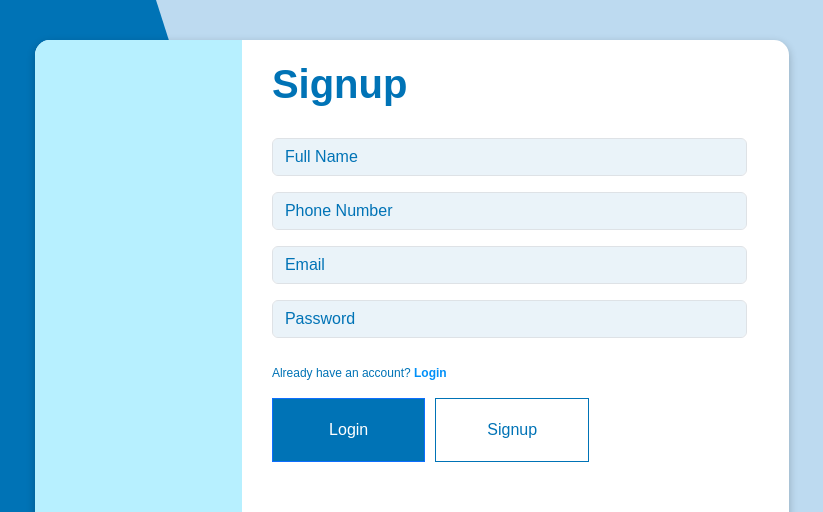
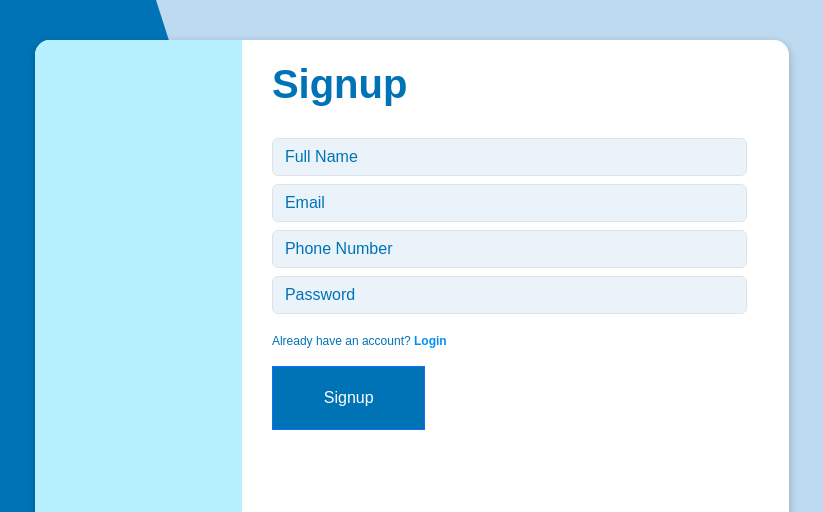
Before and after one commit to AnandRP2030/EV-Locator, a React (Vite) app in the folder client/: page /signup in a window 1280 px wide. Shown: the top 512 px of the page, without its empty margins (228-1051 px from the left). Built offline with nearby package versions, Linux system fonts and the light colour scheme.

Commit message:
signup form validated

```diff
--- a/client/package.json
+++ b/client/package.json
@@ -10,6 +10,7 @@
     "preview": "vite preview"
   },
   "dependencies": {
+    "axios": "^1.5.1",
     "bootstrap": "^5.3.2",
     "react": "^18.2.0",
     "react-bootstrap": "^2.9.0",
--- a/client/src/Pages/Signup.jsx
+++ b/client/src/Pages/Signup.jsx
@@ -1,12 +1,113 @@
-import { Container, Image, Form, Button, Stack } from "react-bootstrap";
-import {useNavigate} from 'react-router-dom';
+import {
+  Container,
+  Image,
+  Form,
+  Button,
+  Stack,
+  InputGroup,
+  Toast,
+  ToastContainer,
+} from "react-bootstrap";
+import { useState } from "react";
+import { useNavigate } from "react-router-dom";
+import axios from "axios";
 import "./styles/login.css";
 
 const Signup = () => {
   const navigate = useNavigate();
+  const [name, setName] = useState("");
+  const [email, setEmail] = useState("");
+  const [phoneNumber, setPhoneNumber] = useState("");
+  const [password, setPassword] = useState("");
+  const [isPasswordValid, setIsPasswordValid] = useState(false);
+  const [validated, setValidated] = useState(false);
+  const [showAlert, setShowAlert] = useState(false);
+  const [alertMsg, setAlertMsg] = useState("");
+
+  const handleChanges = (e) => {
+    const value = e.target.value;
+    switch (e.target.name) {
+      case "name":
+        setName(value);
+        break;
+      case "email":
+        setEmail(value);
+        break;
+      case "phoneNumber":
+        setPhoneNumber(value);
+        break;
+      case "password":
+        setPassword(value);
+        setIsPasswordValid(value.length >= 6);
+        break;
+      default:
+        break;
+    }
+  };
+
+  const handleSubmit = (event) => {
+    event.preventDefault();
+    const form = event.currentTarget;
+
+    setValidated(true);
+    if (!isPasswordValid) {
+      setShowAlert(true);
+      setAlertMsg("Password must be at least 6 characters long.");
+      return;
+    }
+
+    if (
+      form.checkValidity() === true &&
+      name &&
+      email &&
+      phoneNumber &&
+      password
+    ) {
+      sendToServer();
+    }
+  };
+
+  const sendToServer = () => {
+    const userData = {
+      name,
+      email,
+      phoneNumber,
+      password,
+    };
+    axios
+      .post("http://localhost:3000/user/register", userData)
+      .then((response) => {
+        console.log(response.status);
+        if (response.status === 201) {
+          console.log("Registraion completed.");
+          setShowAlert(true);
+          setAlertMsg("Registration completed.");
+          setTimeout(() => {
+            navigate("/login");
+          }, 2400);
+        }
+      })
+      .catch((err) => {
+        console.log("error: => ", err);
+        if (err.response.status === 400) {
+          console.log("error: => ", err.response.data.message);
+        }
+      });
+  };
 
   return (
     <>
+      <ToastContainer position="top-center">
+        <Toast
+          onClose={() => setShowAlert(false)}
+          show={showAlert}
+          delay={2000}
+          autohide
+        >
+          <Toast.Body>{alertMsg}</Toast.Body>
+        </Toast>
+      </ToastContainer>
+
       <Container fluid className="login-page">
         <Container fluid className="trapezoid-box"></Container>
 
@@ -19,30 +120,82 @@ const Signup = () => {
           </Container>
           <Container className="login-form-container">
             <h1 className="login-welcome">Signup</h1>
-            <Form>
+            <Form noValidate validated={validated} onSubmit={handleSubmit}>
+              <Form.Group className="mb-2" controlId="validationCustom01">
                 <Form.Control
-                className="mb-3"
+                  required
                   type="text"
                   placeholder="Full Name"
+                  onChange={handleChanges}
+                  name="name"
+                  value={name}
                 />
+                <Form.Control.Feedback type="invalid">
+                  {" "}
+                  Please enter your Full Name.
+                </Form.Control.Feedback>
+                <Form.Control.Feedback>
+                  {" "}
+                  Looks Good {name}!.
+                </Form.Control.Feedback>
+              </Form.Group>
+              <Form.Group className="mb-2" controlId="formBasicEmail">
                 <Form.Control
-                className="mb-3"
-                type="text"
+                  required
+                  type="email"
+                  placeholder="Email"
+                  onChange={handleChanges}
+                  name="email"
+                  value={email}
+                />
+                <Form.Control.Feedback type="invalid">
+                  Email is required.
+                </Form.Control.Feedback>
+                <Form.Control.Feedback> Email is valid.</Form.Control.Feedback>
+              </Form.Group>
+              <Form.Group className="mb-2" controlId="validationCustom02">
+                <InputGroup hasValidation>
+                  <Form.Control
+                    required
+                    type="number"
                     placeholder="Phone Number"
+                    onChange={handleChanges}
+                    name="phoneNumber"
+                    value={phoneNumber}
                   />
-              <Form.Group className="mb-3" controlId="formBasicEmail">
-                <Form.Control type="email" placeholder="Email" />
+                  <Form.Control.Feedback type="invalid">
+                    Phone Number is required.
+                  </Form.Control.Feedback>
+                </InputGroup>
               </Form.Group>
-              <Form.Group className="mb-3" controlId="formBasicPassword">
-                <Form.Control type="password" placeholder="Password" />
+
+              <Form.Group className="mb-2" controlId="formBasicPassword">
+                <Form.Control
+                  required
+                  type="password"
+                  placeholder="Password"
+                  onChange={handleChanges}
+                  name="password"
+                  value={password}
+                />
+                {isPasswordValid && (
+                  <Form.Control.Feedback>
+                    {" "}
+                    Password is strong.
+                  </Form.Control.Feedback>
+                )}
+                <Form.Control.Feedback type="invalid">
+                  Password is required.
+                </Form.Control.Feedback>
               </Form.Group>
+              <p className="bottom-caption">
+                Already have an account?{" "}
+                <span onClick={() => navigate("/login")}> Login </span>
+              </p>
+              <Button type="submit" className="login-btn">
+                Signup
+              </Button>
             </Form>
-            <p className="bottom-caption">
-              Already have an account? <span onClick={() => navigate('/login')}> Login </span>
-            </p>
-
-            <Button className="login-btn">Login</Button>
-            <Button className="signup-btn">Signup</Button>
 
             <Stack className="footer" direction="horizontal" gap={3}>
               <div>Copyright Policy</div>
--- a/client/src/Pages/styles/login.css
+++ b/client/src/Pages/styles/login.css
@@ -130,3 +130,17 @@
 .remember-check-box {
   color: #0073b6;
 }
+
+/* remove arrow from number input  */
+input::-webkit-outer-spin-button,
+input::-webkit-inner-spin-button {
+  -webkit-appearance: none;
+  margin: 0;
+}
+
+
+/* alert-msg  */
+.alert-msg {
+  color: rgb(210, 20, 20);
+  z-index: 3;
+}
```
Also changed, not shown: 2 other files (tests, documents, lock files or other folders). Lines whose indentation alone changed are shown as unchanged.
